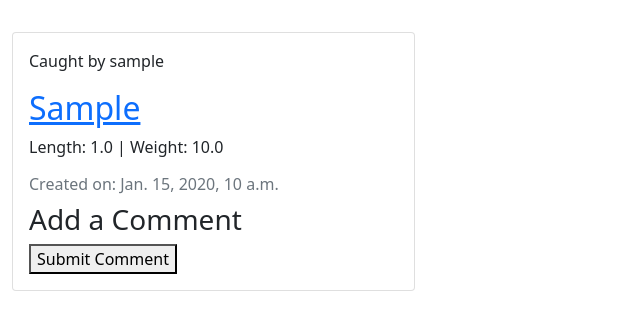
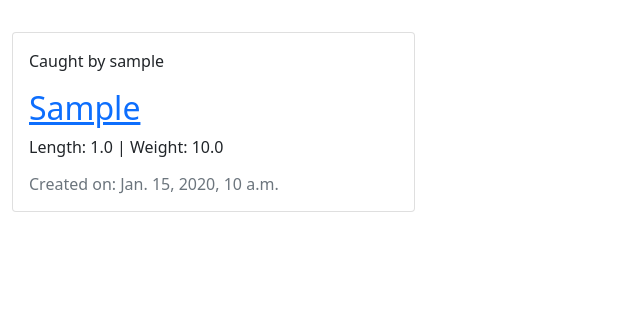
Before and after one commit to alexelbert/fished-it, a Django app: page / in a window 1280 px wide. Shown: the part 56-386 px from the top of the page, without its empty margins (0-640 px from the left). Run offline with Django 5.2, Linux system fonts and the light colour scheme; tables that the repository leaves empty hold one stand-in row (values such as "Sample post").

Commit message:
Removed comment form from home page.

```diff
--- a/catches/templates/catches/index.html
+++ b/catches/templates/catches/index.html
@@ -23,14 +23,6 @@
 
                             <p class="card-text">Length: {{ catch.fish_length }} | Weight: {{ catch.fish_weight }}</p>
                             <p class="card-text text-muted h6">Created on: {{ catch.created_on }}</p>
-
-                            <!-- Comment Form -->
-                            <h3>Add a Comment</h3>
-                            <form method="post" action="">
-                                {% csrf_token %}
-                                {{ comment_form.as_p }}
-                                <button type="submit">Submit Comment</button>
-                            </form>
                         </div>
                     </div>
                 </div>
```
